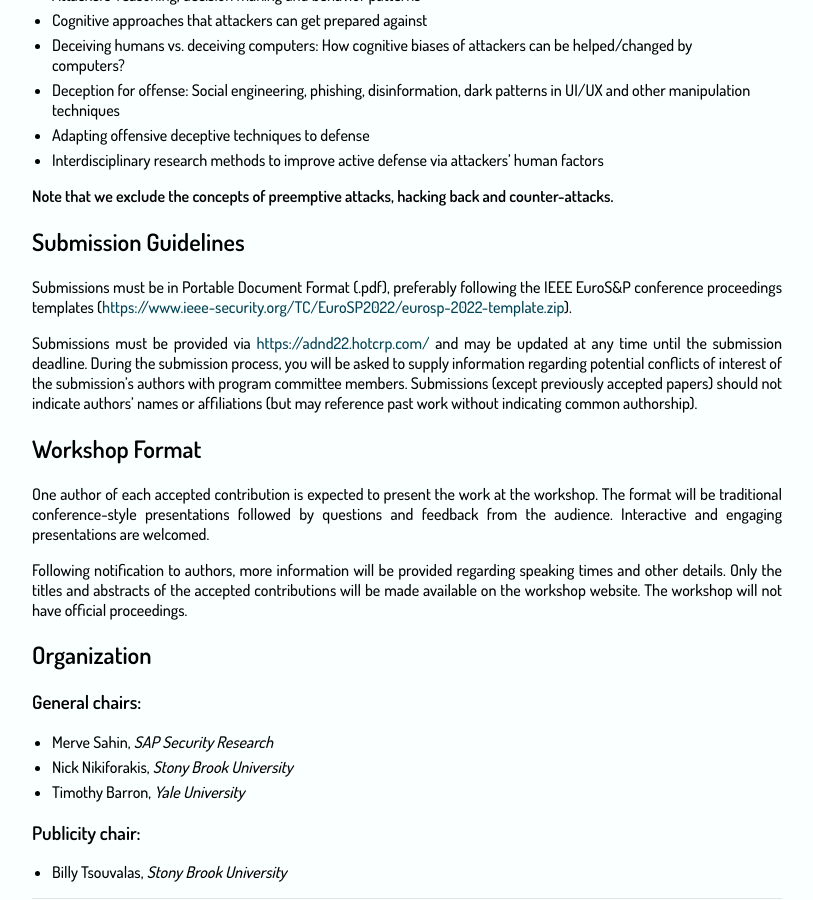
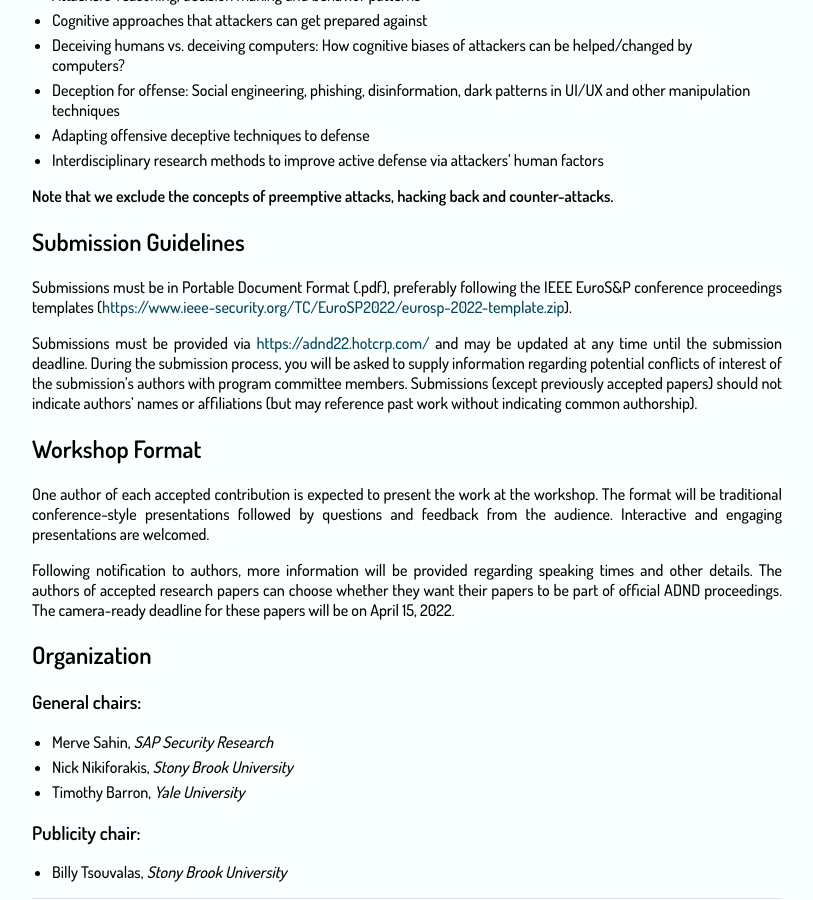
Before and after one commit to BillyPragSec/billypragsec.github.io, a Jekyll site: the page built from index.md, in a window 1280 px wide and 900 px high, scrolled down 2202 px. Shown: the whole window, without its empty margins (233-1046 px from the left). Built offline with Jekyll 4.4.1, drawn with Linux system fonts in a browser that asks for light colours; our own code applies the rules of GitHub Pages for plain Markdown files.

Commit message:
Index last paragraph change - official proceedings

```diff
--- a/index.md
+++ b/index.md
@@ -92,8 +92,7 @@ One author of each accepted research paper or proposal is expected to present th
 -->
 One author of each accepted contribution is expected to present the work at the workshop. The format will be traditional conference-style presentations followed by questions and feedback from the audience. Interactive and engaging presentations are welcomed.
 
-Following notification to authors, more information will be provided regarding speaking times and other details.
-Only the titles and abstracts of the accepted contributions will be made available on the workshop website. The workshop will not have official proceedings.
+Following notification to authors, more information will be provided regarding speaking times and other details. The authors of accepted research papers can choose whether they want their papers to be part of official ADND proceedings. The camera-ready deadline for these papers will be on April 15, 2022.
 
 
 ## Organization
```
